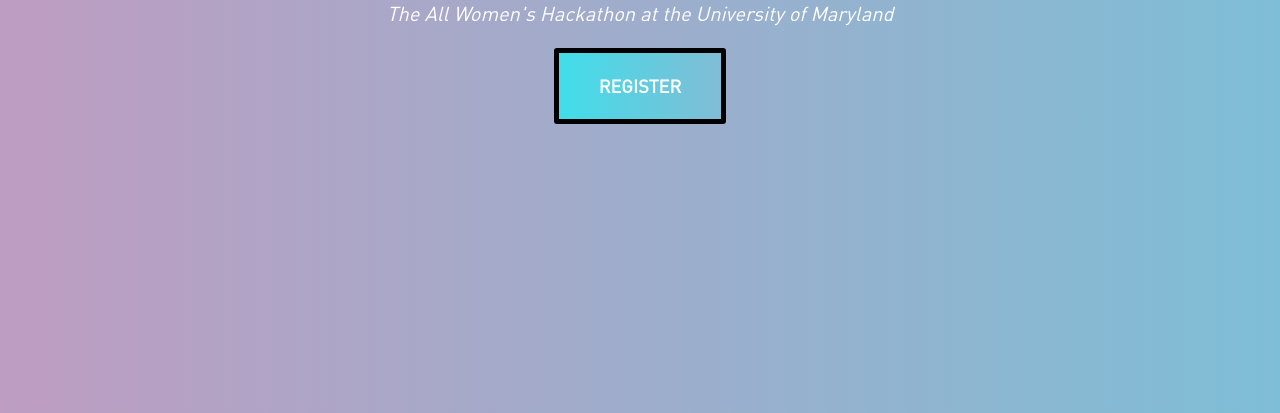
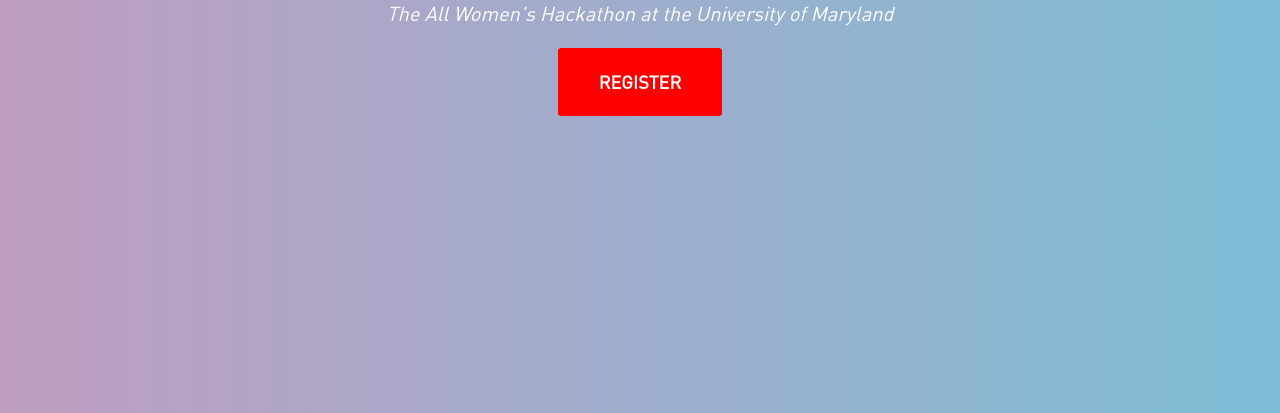
Before and after one commit to AtharvaLarva/Technica-Website-Revamp, a website: page index.html in a window 1280 px wide. Shown: the part 387-800 px from the top of the page. Drawn offline with nearby package versions, Linux system fonts and the light colour scheme.

Commit message:
Removed button gradient animation, added easing animation on navbar links

```diff
--- a/css/styles.css
+++ b/css/styles.css
@@ -10,6 +10,7 @@
   src: url('../fonts/DINPro-Bold.otf');
 }
 
+/* changes color of main navigation bar to pink */
 #main-nav{
   background-color: #ff7bac;
 }
@@ -27,11 +28,12 @@
   font-family: 'DINPro', 'Helvetica', sans-serif ;
 }
 
+/* changes backgroudn color of btn-xl */
 .btn-xl{
   font-family: 'DINPro', 'Helvetica', 'sans-serif' ;
-  background-color: #ff7bac;
-  border-color: black;
-  border-width:thick;
+  background-color: red;
+  border-color: red;
+  border-width:thin;
 }
 
 .navbar-custom .navbar-brand {
@@ -39,23 +41,28 @@
     color: white;
 }
 
+/* changes mobile navbar background color to pink */
 .navbar-custom .navbar-toggle {
   font-family: 'DINPro','Helvetica', 'sans-serif' ;
   background-color: #ff7bac;
   border-color: #ff7bac;
 }
 
-/* changes navbar hover color to blue */
+/* changes font of list elements in navbar, smooths expansion hover animation*/
+.navbar-custom .nav li a {
+  font-family: 'DINPro', 'Helvetica', 'sans-serif' ;
+  transition: 0.3s ease;
+  cursor: pointer;
+}
+
+/* changes navbar hover color to white */
 .navbar-custom .nav li a:hover,
 .navbar-custom .nav li a:focus {
-  color: #00ffff;
+  transform: scale(1.1, 1.1); /** default is 1, scale it to 1.5 */
+  color: white;
   outline: none;
 }
 
-
-.navbar-custom .nav li a {
-  font-family: 'DINPro', 'Helvetica', 'sans-serif' ;
-}
 
 header .intro-text .intro-lead-in {
   font-family: 'DINPro', 'Helvetica', 'sans-serif' ;
@@ -171,16 +178,6 @@
   animation: GradientAnimation 10s ease infinite;
 }
 
-/*reverse animation for the Main button */
-.animate_rev{
-  background: linear-gradient(270deg, #ff7bac, #00ffff);
-  background-size: 400% 400%;
-
-  -webkit-animation: GradientAnimation 10s ease infinite;
-  -moz-animation: GradientAnimation 10s ease infinite;
-  animation: GradientAnimation 10s ease infinite;
-}
-
 @-webkit-keyframes GradientAnimation {
     0%{background-position:0% 50%}
     50%{background-position:100% 50%}
@@ -266,6 +263,6 @@
 .btn-xl.active,
 .open .dropdown-toggle.btn-xl {
   color: white;
-  background-color: #00ffff;
+  background-color: purple;
   border-color: black;
 }
--- a/index.html
+++ b/index.html
@@ -77,7 +77,7 @@
                 <div class="intro-heading">TECHNICA</div>
                 <div class="intro-lead-in">The All Women's Hackathon at the University of Maryland</div>
 
-                <a href="#services" class="page-scroll btn btn-xl animate_rev">Register</a>
+                <a href="#services" class="page-scroll btn btn-xl">Register</a>
             </div>
         </div>
     </header>
```
